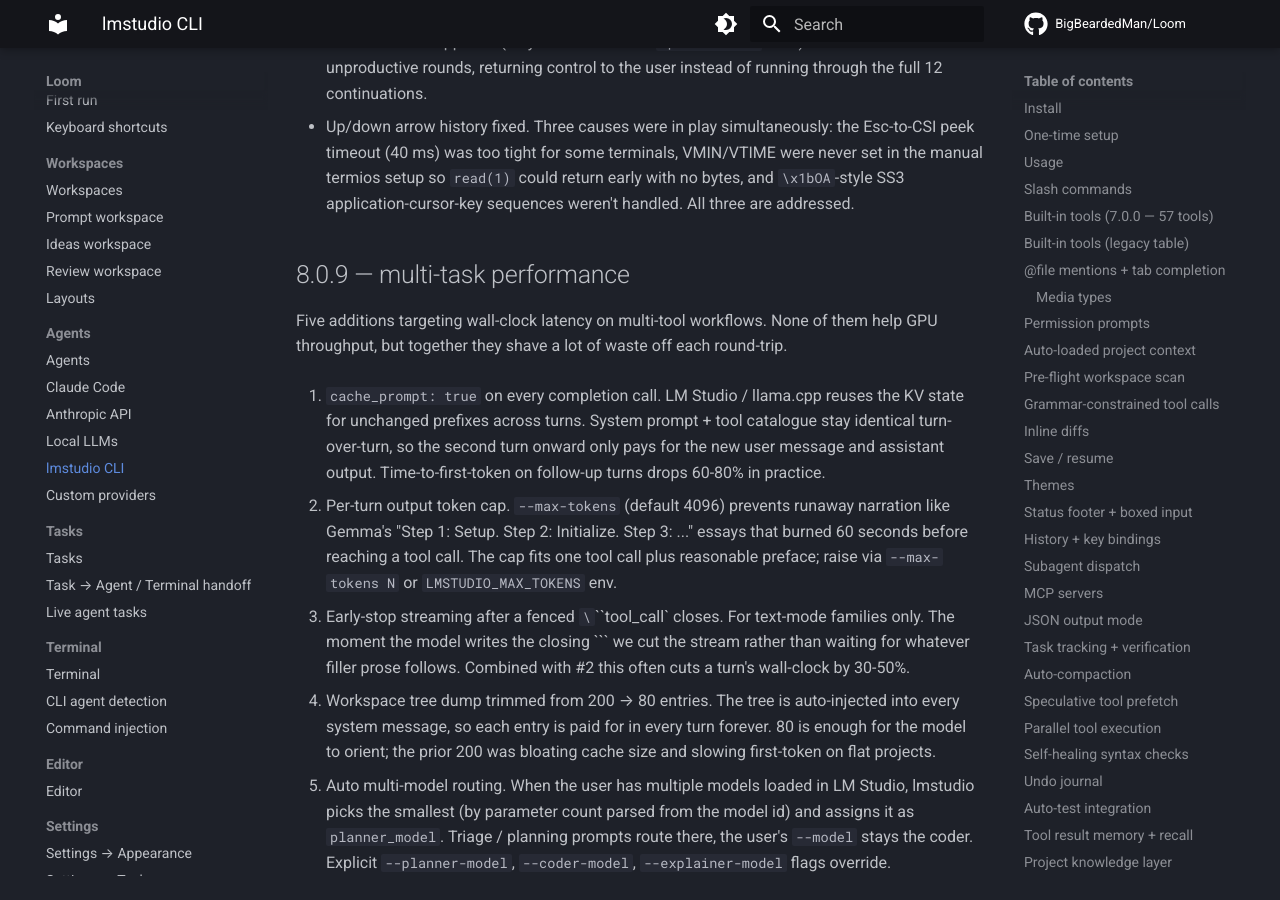
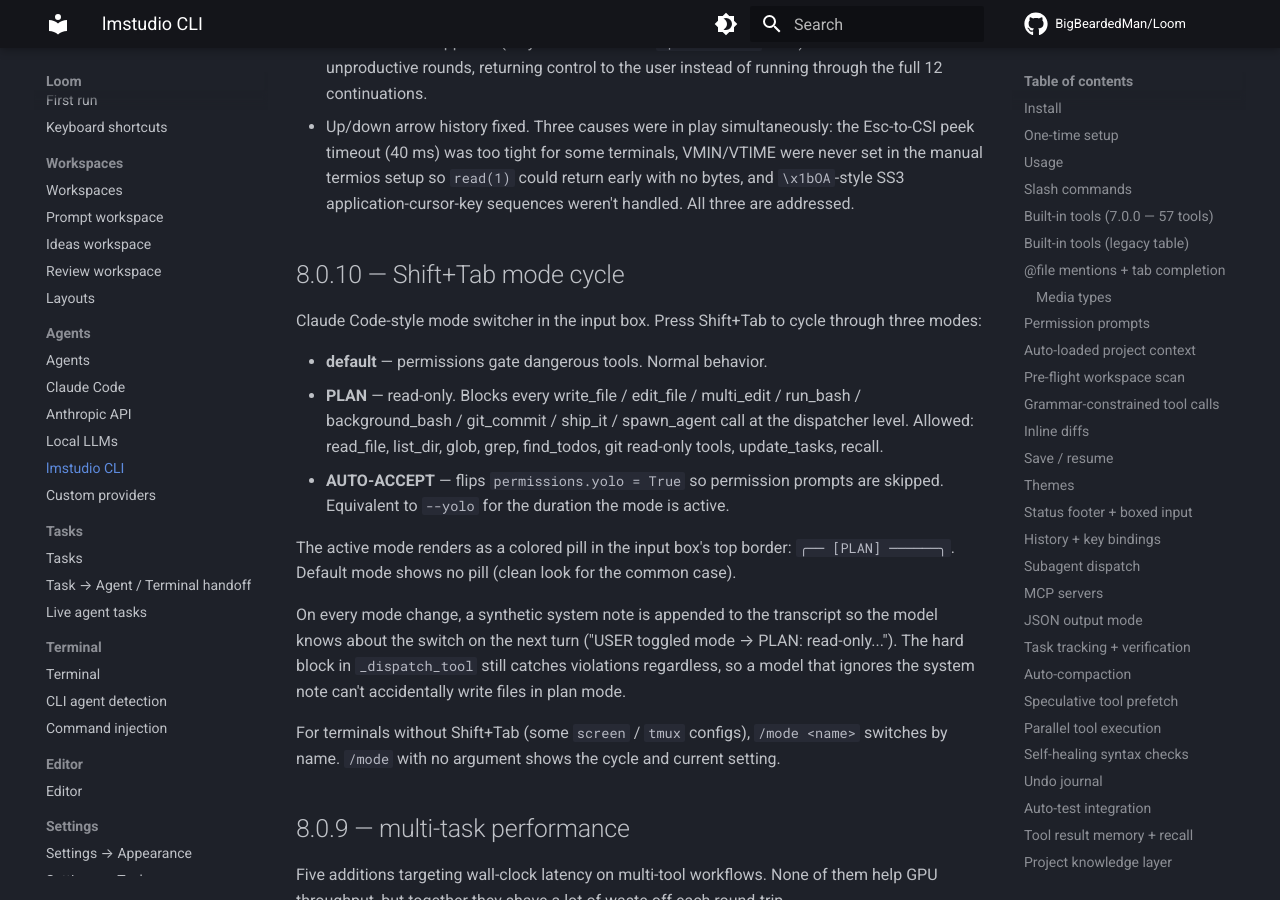
Before and after one commit to BigBeardedMan/Loom, an MkDocs documentation site: the page built from docs/agents/lmstudio-cli.md, in a window 1280 px wide and 900 px high, scrolled down 23590 px. Built offline with MkDocs 1.6.1 and Material for MkDocs 9.7.7, drawn with Linux system fonts in a browser that asks for light colours; comment, search, counter and statistics services are not loaded.

Commit message:
lmstudio 8.0.10: Shift+Tab mode cycle (default / PLAN / AUTO-ACCEPT)
Claude Code-style mode switcher inside the input box.

Cycle:
- default     - permissions gate dangerous tools (normal)
- PLAN        - read-only: hard-block on write_file, edit_file,
                multi_edit, run_bash, background_bash, git_commit,
                ship_it, spawn_agent at the dispatcher level
- AUTO-ACCEPT - permissions.yolo on (skip prompts)

Implementation:
- AgentState.mode_index + cycle_mode() apply side effects and
  append a synthetic system note describing the switch.
- BoxedLineEditor handles CSI 'Z' (Shift+Tab) by calling
  state.cycle_mode() and triggering a redraw.
- The active mode renders as a colored pill in the box top
  border. Default mode shows no pill so the editor looks
  clean in the common case.
- _dispatch_tool gets a plan-mode hard-block before any other
  dispatch logic. Even a model that ignores the system note
  can't write in plan mode.
- /mode <name> slash command as a fallback for terminals
  that swallow Shift+Tab.

Co-Authored-By: Claude Opus 4.7 <noreply@anthropic.com>

```diff
--- a/docs/agents/lmstudio-cli.md
+++ b/docs/agents/lmstudio-cli.md
@@ -651,6 +651,20 @@ General-purpose 3B–4B models will usually skip `update_tasks` or call it once
 - Zero-progress orchestrator guard. The continuation loop tracks consecutive turns where no real tool work happened (only narration + bare `update_tasks` calls) and breaks out after 2 unproductive rounds, returning control to the user instead of running through the full 12 continuations.
 - Up/down arrow history fixed. Three causes were in play simultaneously: the Esc-to-CSI peek timeout (40 ms) was too tight for some terminals, VMIN/VTIME were never set in the manual termios setup so `read(1)` could return early with no bytes, and `\x1bOA`-style SS3 application-cursor-key sequences weren't handled. All three are addressed.
 
+## 8.0.10 — Shift+Tab mode cycle
+
+Claude Code-style mode switcher in the input box. Press Shift+Tab to cycle through three modes:
+
+- **default** — permissions gate dangerous tools. Normal behavior.
+- **PLAN** — read-only. Blocks every write_file / edit_file / multi_edit / run_bash / background_bash / git_commit / ship_it / spawn_agent call at the dispatcher level. Allowed: read_file, list_dir, glob, grep, find_todos, git read-only tools, update_tasks, recall.
+- **AUTO-ACCEPT** — flips `permissions.yolo = True` so permission prompts are skipped. Equivalent to `--yolo` for the duration the mode is active.
+
+The active mode renders as a colored pill in the input box's top border: `╭── [PLAN] ──────╮`. Default mode shows no pill (clean look for the common case).
+
+On every mode change, a synthetic system note is appended to the transcript so the model knows about the switch on the next turn ("USER toggled mode → PLAN: read-only..."). The hard block in `_dispatch_tool` still catches violations regardless, so a model that ignores the system note can't accidentally write files in plan mode.
+
+For terminals without Shift+Tab (some `screen` / `tmux` configs), `/mode <name>` switches by name. `/mode` with no argument shows the cycle and current setting.
+
 ## 8.0.9 — multi-task performance
 
 Five additions targeting wall-clock latency on multi-tool workflows. None of them help GPU throughput, but together they shave a lot of waste off each round-trip.
--- a/project.yml
+++ b/project.yml
@@ -15,7 +15,7 @@ settings:
     # release, so the pill never shows a code lower than what's on main.
     # Bump this manually before each testing release; release-testing.sh
     # reads it back out and tags the GitHub pre-release `testing-<version>`.
-    MARKETING_VERSION: "8.0.9"
+    MARKETING_VERSION: "8.0.10"
     CURRENT_PROJECT_VERSION: "1"
     CODE_SIGN_STYLE: Manual
     CODE_SIGN_IDENTITY: "Loom Local Codesign"
```
Also changed, not shown: 1 other file.
